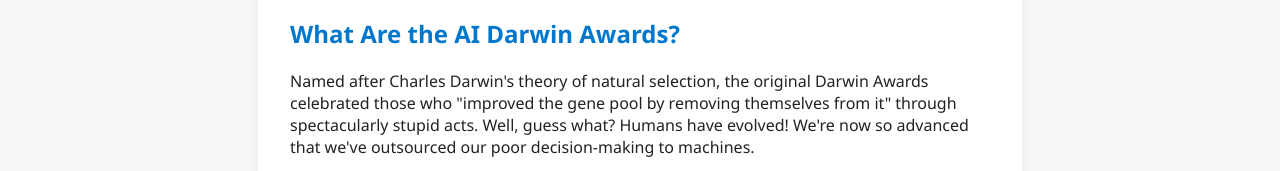
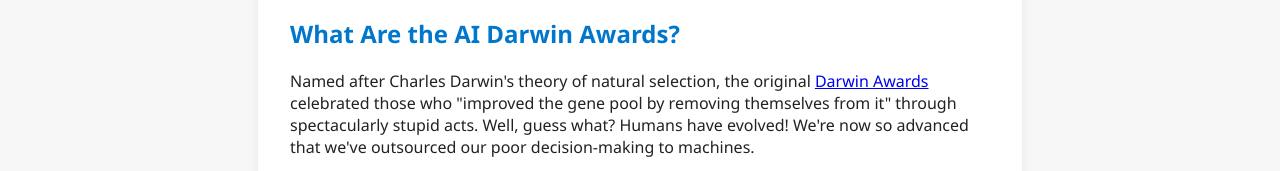
Before and after one commit to pbutland/ai-darwin-awards, a plain HTML site: page index.html in a window 1280 px wide. Shown: the part 205-376 px from the top of the page. Drawn offline with Linux system fonts and the light colour scheme.

Commit message:
Added link to original Darwin Awards website

```diff
--- a/index.html
+++ b/index.html
@@ -80,7 +80,7 @@
         <section>
             <h2>What Are the AI Darwin Awards?</h2>
             <p>
-                Named after Charles Darwin's theory of natural selection, the original Darwin Awards celebrated those who "improved the gene pool by removing themselves from it" through spectacularly stupid acts. Well, guess what? Humans have evolved! We're now so advanced that we've outsourced our poor decision-making to machines.
+                Named after Charles Darwin's theory of natural selection, the original <a href="https://darwinawards.com/">Darwin Awards</a> celebrated those who "improved the gene pool by removing themselves from it" through spectacularly stupid acts. Well, guess what? Humans have evolved! We're now so advanced that we've outsourced our poor decision-making to machines.
             </p>
             <p>
                 The AI Darwin Awards proudly continue this noble tradition by honouring the visionaries who looked at artificial intelligence—a technology capable of reshaping civilisation—and thought, "You know what this needs? Less safety testing and more venture capital!" These brave pioneers remind us that natural selection isn't just for biology anymore; it's gone digital, and it's coming for our entire species.
```
